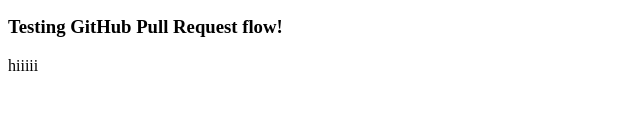
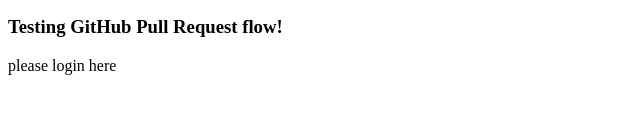
Before and after one commit to heisernbergg0942/git-lab-01, a plain HTML site: page index.html in a window 1280 px wide. Shown: the part 209-322 px from the top of the page, 0-640 px from the left. Drawn offline with Linux system fonts and the light colour scheme.

Commit message:
change sth

```diff
--- a/index.html
+++ b/index.html
@@ -12,5 +12,5 @@
 
 
 <div>
-    <login>hiiiii</login>
+    <login>please login here</login>
 </div>
```
